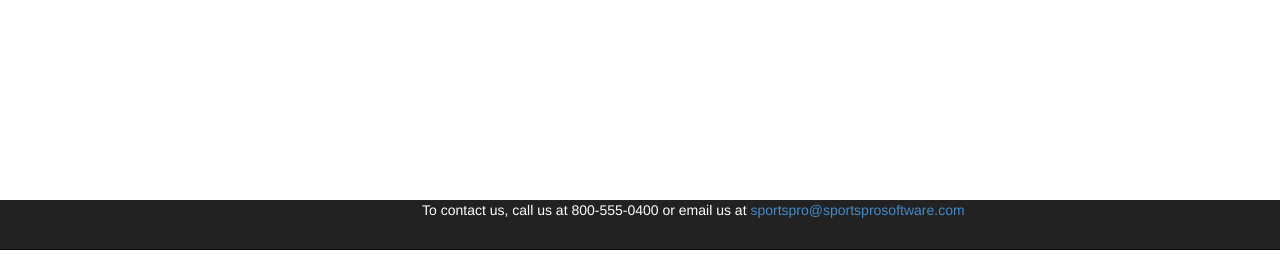
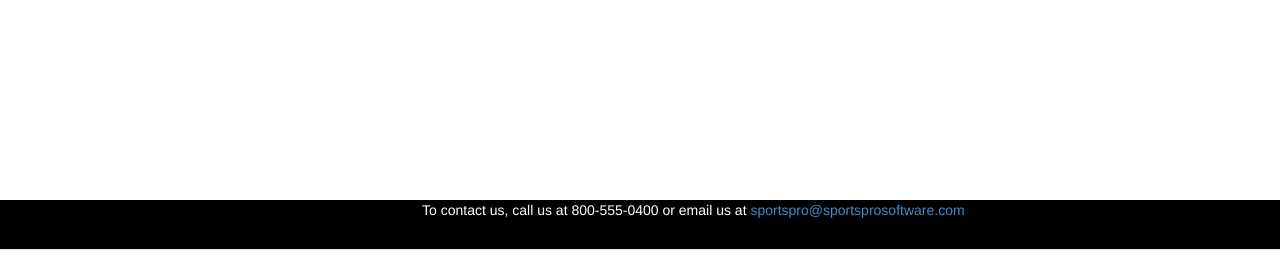
Before and after one commit to dmwalk17/Practice, an ASP.NET MVC app: page / in a window 1280 px wide. Shown: the part 550-826 px from the top of the page. Run offline with ASP.NET Core 8 and stand-ins for ASP.NET MVC 5, Linux system fonts and the light colour scheme; the project's own start-up code is not run, and a stand-in starts its controllers and pages; some libraries are stand-ins or nearby versions.

```diff
--- a/Advanced.Net/SportsPro/SportsPro/Content/Site.css
+++ b/Advanced.Net/SportsPro/SportsPro/Content/Site.css
@@ -71,8 +71,8 @@ select,
 textarea {
     max-width: 280px;
 }
-span {
-
-  color: white
+.navbar-default {
+    background-color: black;
+    color: white;
 
 }
--- a/Advanced.Net/SportsPro/SportsPro/Views/Customer/ContactList.cshtml
+++ b/Advanced.Net/SportsPro/SportsPro/Views/Customer/ContactList.cshtml
@@ -8,7 +8,7 @@
                                                     InsertionMode = InsertionMode.Replace })
 </script>
 <div class="row">
-<div class="myContacts col-md-offset-1 col-md-6 rowspan=6"></div><div class="col-md-3 rowspan=6">@Html.ActionLink("Remove Contact", "Delete", "Customer", null, new { @class = "btn btn-default myButtons2" })<br />
+<div class="myContacts col-md-offset-1 col-md-6 rowspan=6"></div><div class="col-md-3 rowspan=6">@Html.ActionLink("Remove Contact", "Delete", "Customer", null, new { @class = "btn btn-default myButtons2" })<br /><br />
 @Html.ActionLink("Empty List", "DeleteAll", "Customer", null, new { @class = "btn btn-default myButtons2" })
     </div>
 </div>
--- a/Advanced.Net/SportsPro/SportsPro/Views/Shared/_Layout.cshtml
+++ b/Advanced.Net/SportsPro/SportsPro/Views/Shared/_Layout.cshtml
@@ -48,7 +48,7 @@
         @RenderBody()
         <hr />
     </div>
-    <div class="navbar navbar-inverse navbar-fixed-bottom  text-center footer">
+    <div class="navbar navbar-default navbar-fixed-bottom  text-center">
         @*@RenderSection("Footer", false)*@
 
         <span class="col-md-offset-1 col-md-11 myFooter">To contact us, call us at 800-555-0400 or email us at <a href="mailto:sportspro@sportsprosoftware.com">sportspro@sportsprosoftware.com</a></span> </div>
```
